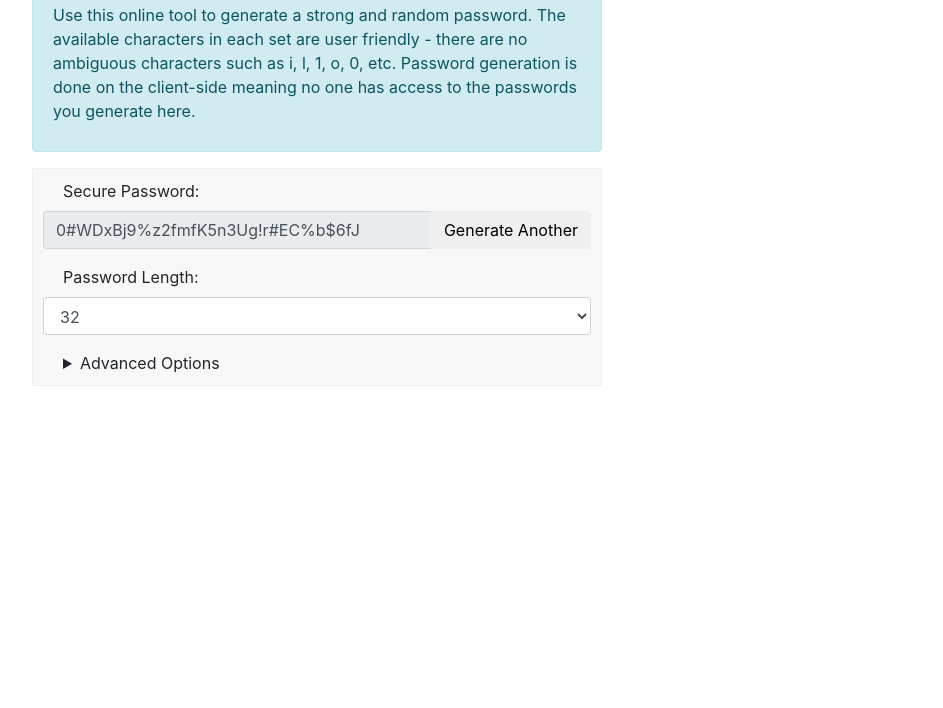
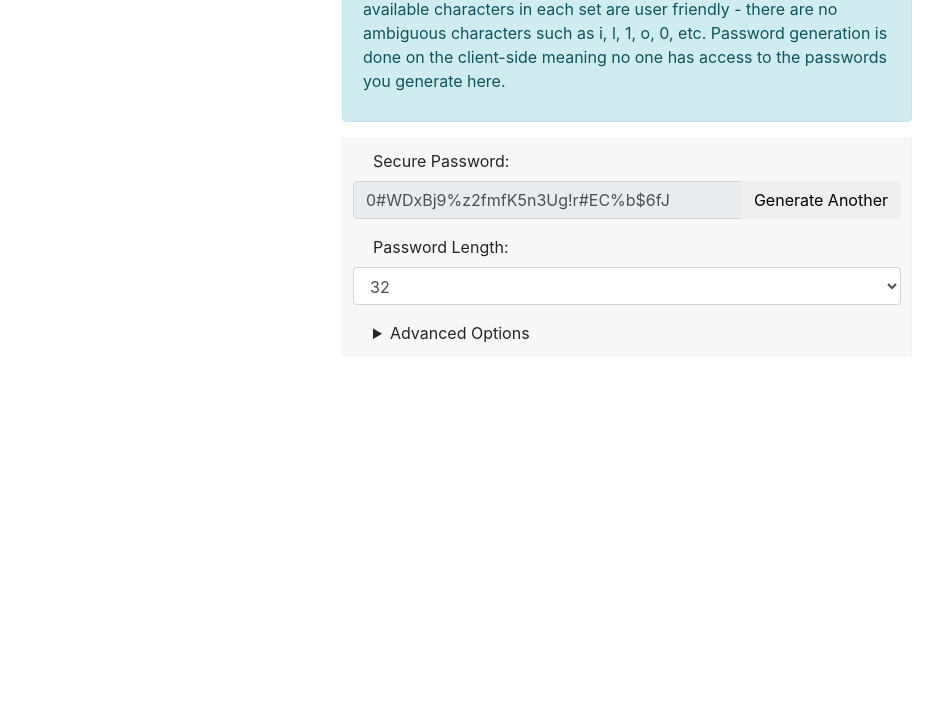
Before and after one commit to rabel001/rabel001.github.io, a plain HTML site: page passwordgen.html in a window 1280 px wide. Shown: the part 92-800 px from the top of the page, without its empty margins (13-956 px from the left). Drawn offline with nearby package versions, Linux system fonts and the light colour scheme.

Commit message:
Update passwordgen.html

```diff
--- a/passwordgen.html
+++ b/passwordgen.html
@@ -10,8 +10,15 @@
 	<meta http-equiv="Referrer-Policy" content="no-referrer">
 	<link rel="stylesheet" href="https://maxcdn.bootstrapcdn.com/bootstrap/4.0.0-beta/css/bootstrap.min.css" integrity="sha384-/Y6pD6FV/Vv2HJnA6t+vslU6fwYXjCFtcEpHbNJ0lyAFsXTsjBbfaDjzALeQsN6M" crossorigin="anonymous">
 	<style>
+		html,
+		body {
+			width: 100%;
+			height: 100%;
+			margin: 0;
+			padding: 0;
+		}
 		.container {
-			margin: 30px;
+			margin: auto;
 			max-width: 600px;
 		}
 
```
